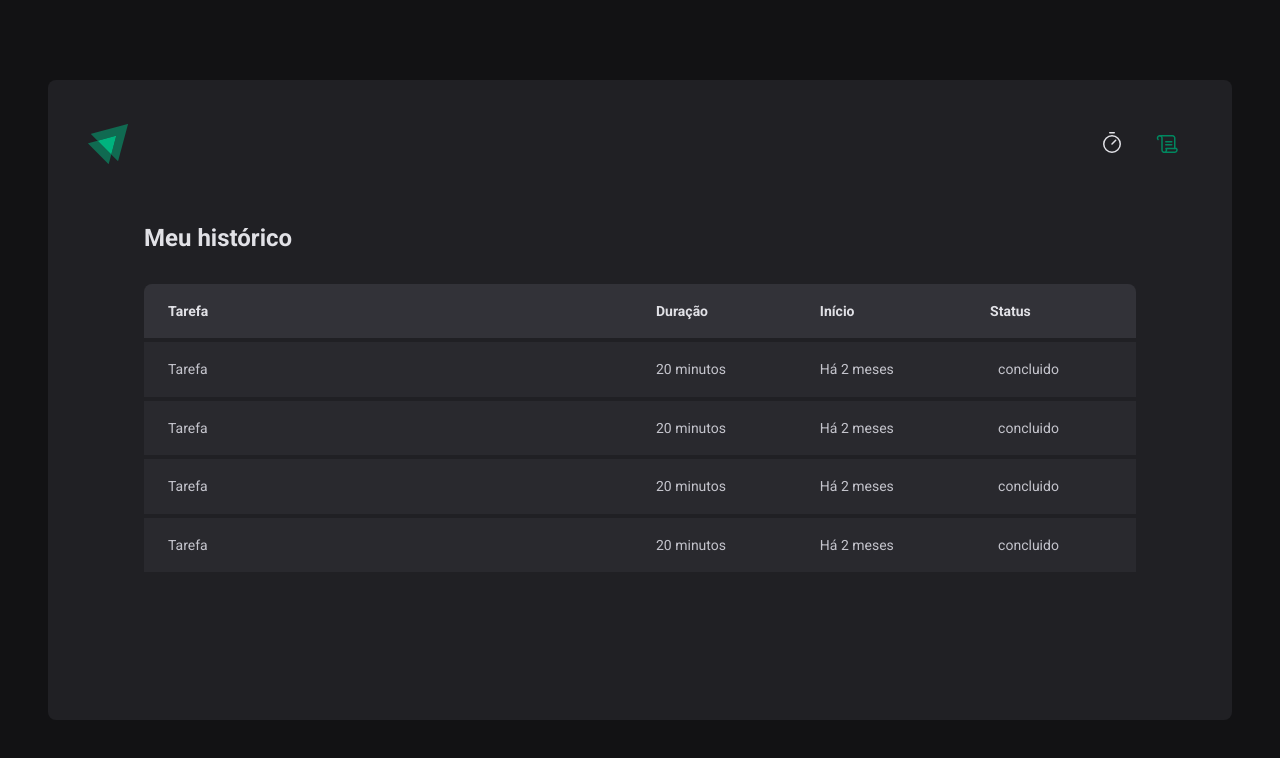
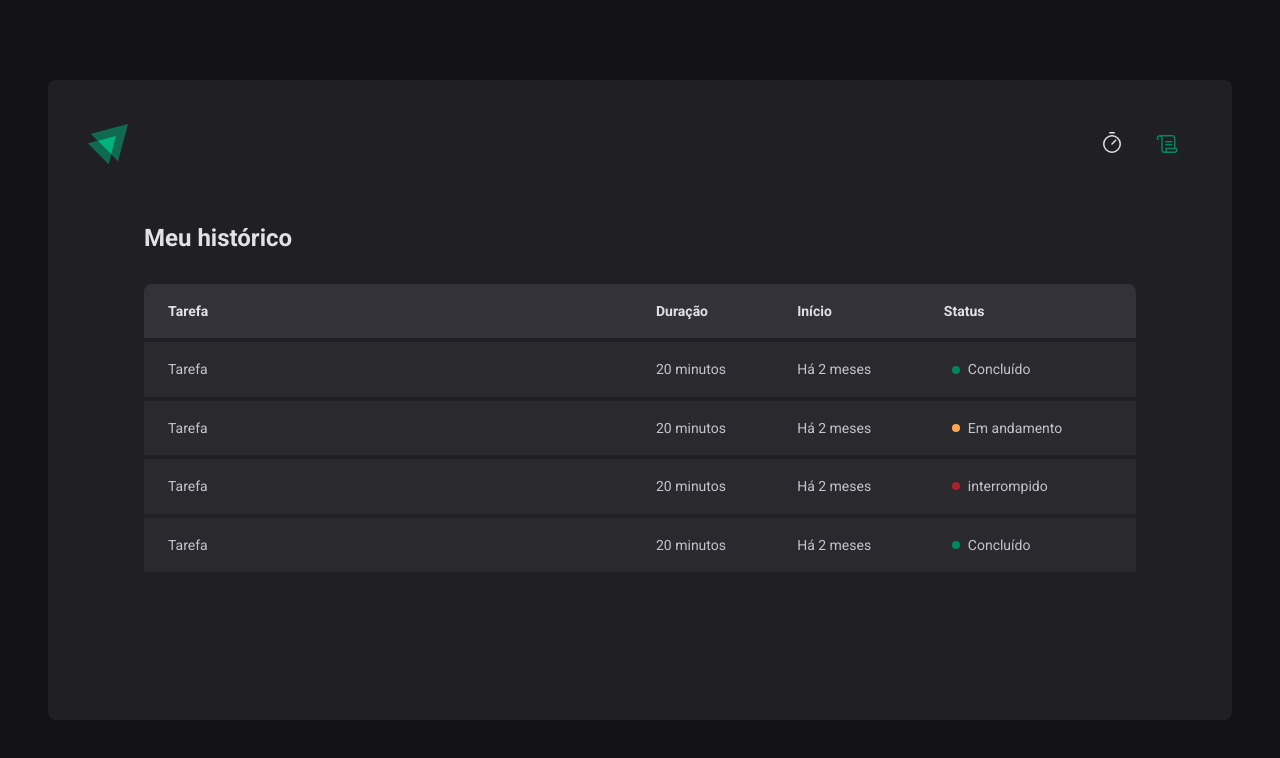
Before and after one commit to IzaelGomes/pomodoro-timer, a React (Vite) app: page /history in a window 1280 px wide. Shown: the top 758 px of the page. Built offline with nearby package versions, Linux system fonts and the light colour scheme.

Commit message:
feat: send forms with react hook forms

```diff
--- a/package.json
+++ b/package.json
@@ -10,11 +10,14 @@
     "preview": "vite preview"
   },
   "dependencies": {
+    "@hookform/resolvers": "^3.1.0",
     "phosphor-react": "^1.4.1",
     "react": "^18.2.0",
     "react-dom": "^18.2.0",
+    "react-hook-form": "^7.43.9",
     "react-router-dom": "^6.11.1",
-    "styled-components": "^5.3.10"
+    "styled-components": "^5.3.10",
+    "zod": "^3.21.4"
   },
   "devDependencies": {
     "@types/react": "^18.0.28",
--- a/src/pages/History/History.tsx
+++ b/src/pages/History/History.tsx
@@ -1,5 +1,5 @@
-import React from "react";
-import { HistoryContainer, HistoryList } from "./styles";
+import React from 'react'
+import { HistoryContainer, HistoryList, Status } from './styles'
 
 const History = () => {
   return (
@@ -21,31 +21,39 @@
               <td>Tarefa</td>
               <td>20 minutos</td>
               <td>Há 2 meses</td>
-              <td>concluido</td>
+              <td>
+                <Status statusColor="green">Concluído</Status>
+              </td>
             </tr>
             <tr>
               <td>Tarefa</td>
               <td>20 minutos</td>
               <td>Há 2 meses</td>
-              <td>concluido</td>
+              <td>
+                <Status statusColor="yellow">Em andamento</Status>
+              </td>
             </tr>
             <tr>
               <td>Tarefa</td>
               <td>20 minutos</td>
               <td>Há 2 meses</td>
-              <td>concluido</td>
+              <td>
+                <Status statusColor="red">interrompido</Status>
+              </td>
             </tr>
             <tr>
               <td>Tarefa</td>
               <td>20 minutos</td>
               <td>Há 2 meses</td>
-              <td>concluido</td>
+              <td>
+                <Status statusColor="green">Concluído</Status>
+              </td>
             </tr>
           </tbody>
         </table>
       </HistoryList>
     </HistoryContainer>
-  );
-};
+  )
+}
 
-export { History };
+export { History }
--- a/src/pages/History/styles.ts
+++ b/src/pages/History/styles.ts
@@ -1,4 +1,4 @@
-import styled from "styled-components";
+import styled from 'styled-components'
 
 export const HistoryContainer = styled.main`
   flex: 1;
@@ -9,9 +9,9 @@
 
   h1 {
     font-size: 1.5rem;
-    color: ${(props) => props.theme["gray-100"]};
+    color: ${(props) => props.theme['gray-100']};
   }
-`;
+`
 
 export const HistoryList = styled.div`
   flex: 1;
@@ -24,10 +24,10 @@
     min-width: 600px;
 
     th {
-      background-color: ${(props) => props.theme["gray-600"]};
+      background-color: ${(props) => props.theme['gray-600']};
       padding: 1rem;
       text-align: left;
-      color: ${(props) => props.theme["gray-100"]};
+      color: ${(props) => props.theme['gray-100']};
       font-size: 0.875rem;
       line-height: 1.6;
 
@@ -43,8 +43,8 @@
     }
 
     td {
-      background-color: ${(props) => props.theme["gray-700"]};
-      border-top: 4px solid ${(props) => props.theme["gray-800"]};
+      background-color: ${(props) => props.theme['gray-700']};
+      border-top: 4px solid ${(props) => props.theme['gray-800']};
       padding: 1rem;
       font-size: 0.875rem;
       line-height: 1.6;
@@ -59,4 +59,28 @@
       }
     }
   }
-`;
+`
+
+const STATUS_COLOR = {
+  yellow: 'yellow-500',
+  green: 'green-500',
+  red: 'red-500',
+} as const
+
+interface StatusColor {
+  statusColor: keyof typeof STATUS_COLOR
+}
+
+export const Status = styled.span<StatusColor>`
+  display: flex;
+  align-items: center;
+  gap: 0.5rem;
+
+  &::before {
+    content: '';
+    width: 0.5rem;
+    height: 0.5rem;
+    border-radius: 999px;
+    background: ${(props) => props.theme[STATUS_COLOR[props.statusColor]]};
+  }
+`
--- a/src/pages/Home/index.tsx
+++ b/src/pages/Home/index.tsx
@@ -1,5 +1,9 @@
-import { Play } from "phosphor-react";
-import React from "react";
+import { Play } from "phosphor-react"
+import React from "react"
+import { useForm } from "react-hook-form"
+import * as zod from "zod"
+import { zodResolver } from "@hookform/resolvers/zod"
+
 import {
   CountdownContainer,
   FormContainer,
@@ -8,18 +12,43 @@
   Separator,
   StartCountdownButton,
   TaskInput,
-} from "./styles";
+} from "./styles"
+
+const newCycleFormValidationSchema = zod.object({
+  task: zod.string().min(1, "informe a tarefa"),
+  minutesAmount: zod.number().min(5).max(60),
+})
+
+type NewCycleFormData = zod.infer<typeof newCycleFormValidationSchema>
 
 const Home = () => {
+  const { register, handleSubmit, watch, reset } = useForm<NewCycleFormData>({
+    resolver: zodResolver(newCycleFormValidationSchema),
+    defaultValues: {
+      task: "",
+      minutesAmount: 0,
+    },
+  })
+
+  function handleCreateNewCycle(data: NewCycleFormData) {
+    console.log(data)
+    reset()
+  }
+
+  const task = watch("task")
+
+  const isSubmitDisabled = !task
+
   return (
     <HomeContainer>
-      <form>
+      <form onSubmit={handleSubmit(handleCreateNewCycle)}>
         <FormContainer>
           <label htmlFor="task">vou trabalhar em</label>
           <TaskInput
             id="task"
             list="task-suggestions"
             placeholder="Dê um nome para o seu projeto"
+            {...register("task")}
           />
 
           <datalist id="task-suggestions">
@@ -34,6 +63,7 @@
             step={5}
             min={5}
             max={60}
+            {...register("minutesAmount", { valueAsNumber: true })}
           />
 
           <span>minutos</span>
@@ -47,12 +77,12 @@
           <span>0</span>
         </CountdownContainer>
 
-        <StartCountdownButton disabled type="submit">
+        <StartCountdownButton disabled={isSubmitDisabled} type="submit">
           <Play size={24} /> Começar
         </StartCountdownButton>
       </form>
     </HomeContainer>
-  );
-};
+  )
+}
 
-export { Home };
+export { Home }
```
Also changed, not shown: 1 other file (tests, documents, lock files or other folders).
